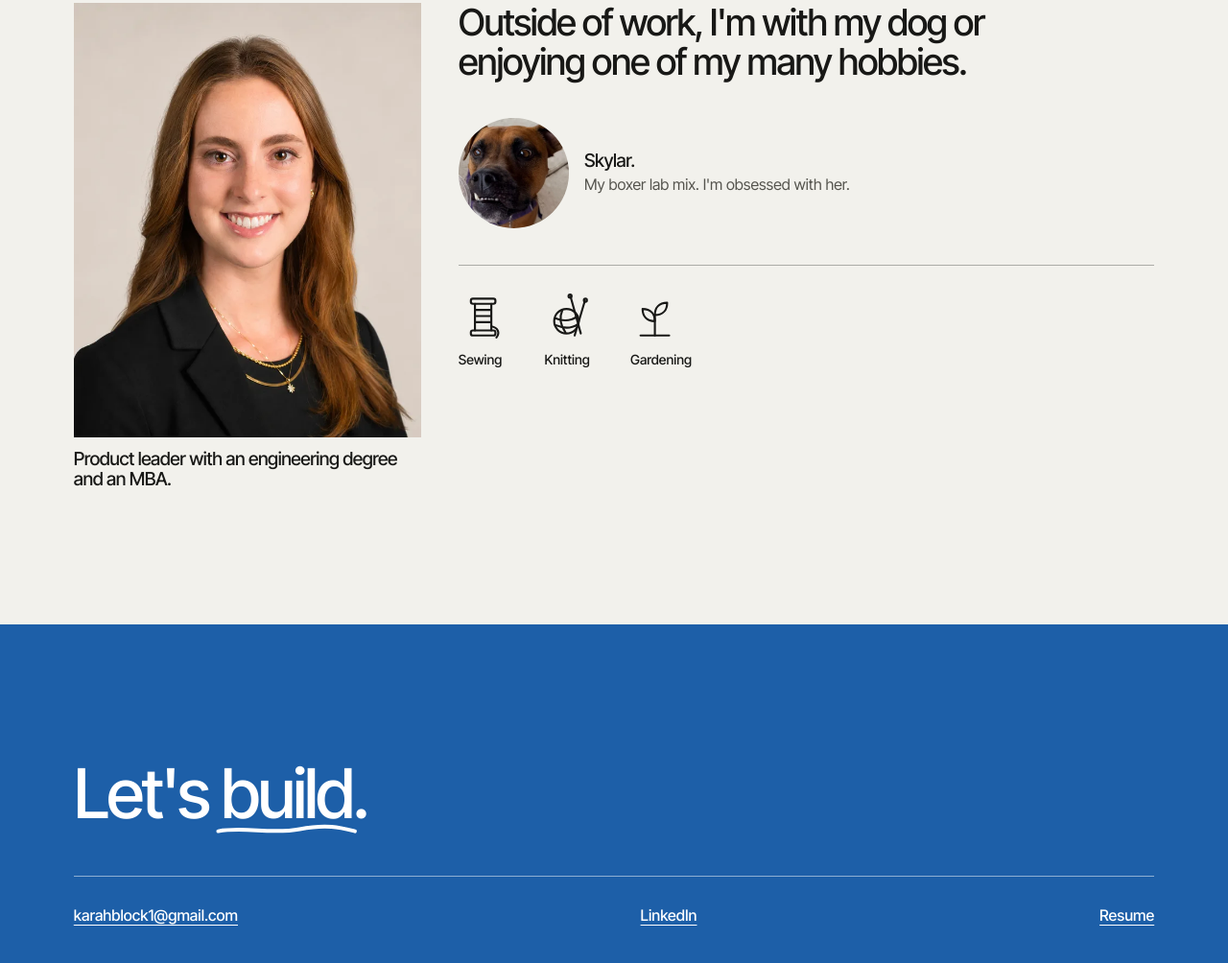
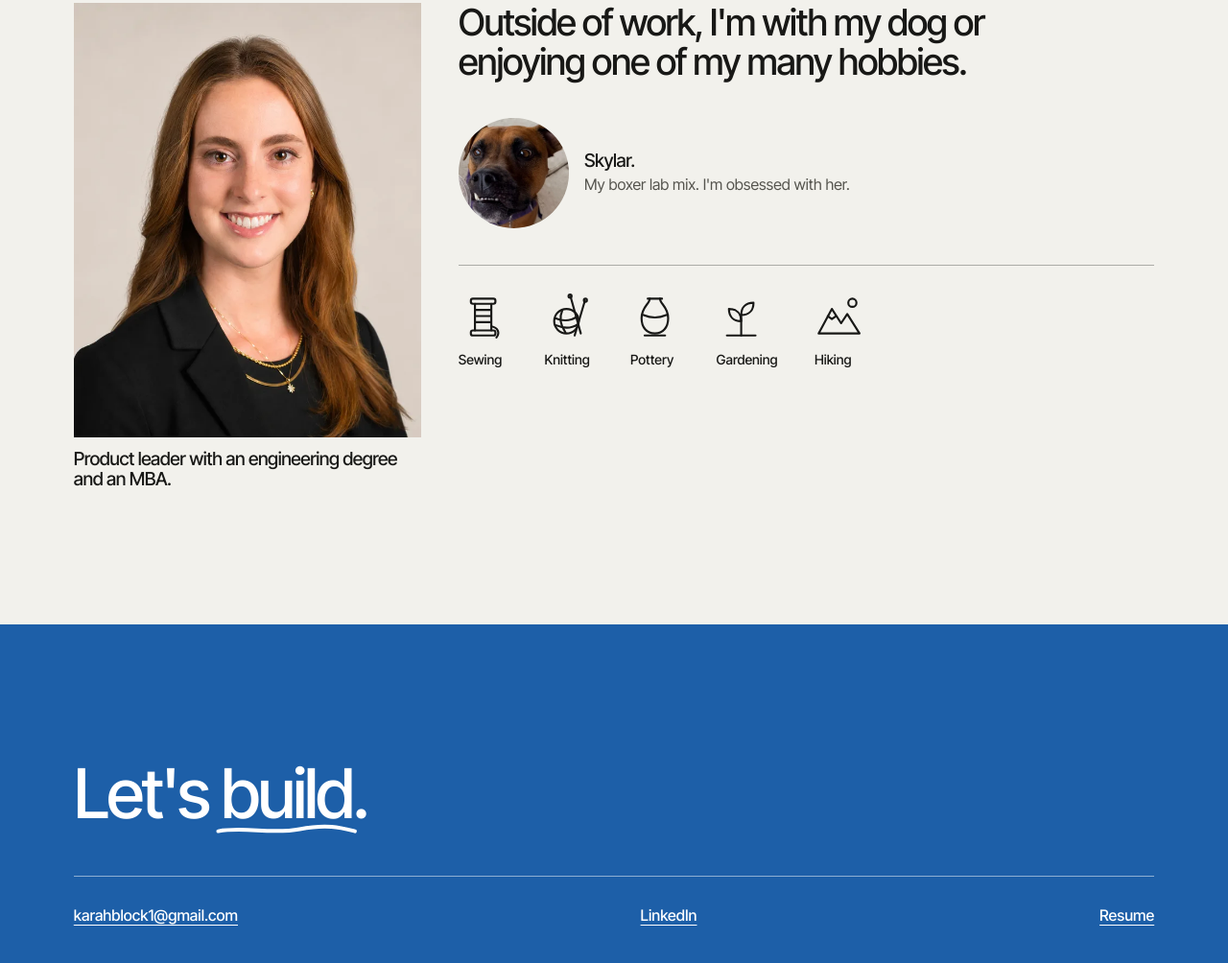
Before and after one commit to kblock-design/karahblock.com, a plain HTML site: page index.html in a window 1280 px wide. Shown: the part 4556-5560 px from the top of the page at 96% size. Drawn offline with Linux system fonts and the light colour scheme.

Commit message:
Add pottery and hiking to About me
Co-Authored-By: Claude Opus 5.5 <noreply@anthropic.com>

```diff
--- a/index.html
+++ b/index.html
@@ -54,7 +54,9 @@
       <ul class="me-icons" aria-label="A few of my hobbies">
         <li><svg viewBox="0 0 48 48" aria-hidden="true"><rect x="12" y="6" width="24" height="5" rx="2"/><rect x="12" y="37" width="24" height="5" rx="2"/><path d="M16 11v26M32 11v26M16 17h16M16 23h16M16 29h16"/><path d="M32 33c6 1 9 6 5 11"/></svg>Sewing</li>
         <li><svg viewBox="0 0 48 48" aria-hidden="true"><circle cx="22" cy="28" r="12"/><path d="M11 25c7 3 15 3 22-2M12 32c7 3 15 3 21-1M18 17c-3 7-2 15 3 22"/><path d="M26 4 36 40M40 8 30 42"/><circle cx="25.5" cy="3.5" r="1.5"/><circle cx="40.5" cy="7.5" r="1.5"/></svg>Knitting</li>
+        <li><svg viewBox="0 0 48 48" aria-hidden="true"><path d="M17 6h14"/><path d="M19 6c0 5-8 8-8 19 0 9 5 15 13 15s13-6 13-15c0-11-8-14-8-19"/><path d="M13 22c7 3 15 3 22 0"/><path d="M14 42h20"/></svg>Pottery</li>
         <li><svg viewBox="0 0 48 48" aria-hidden="true"><path d="M24 42V22"/><path d="M24 28c-8 0-12-5-12-12 8 0 12 5 12 12z"/><path d="M24 22c0-7 4-12 12-12 0 7-4 12-12 12z"/><path d="M10 42h28"/></svg>Gardening</li>
+        <li><svg viewBox="0 0 48 48" aria-hidden="true"><path d="M4 40 17 16l9 14 6-9 12 19z"/><path d="M13 23l4 3 4-3"/><circle cx="37" cy="10" r="4"/></svg>Hiking</li>
       </ul>
     </div>
   </div>
```
